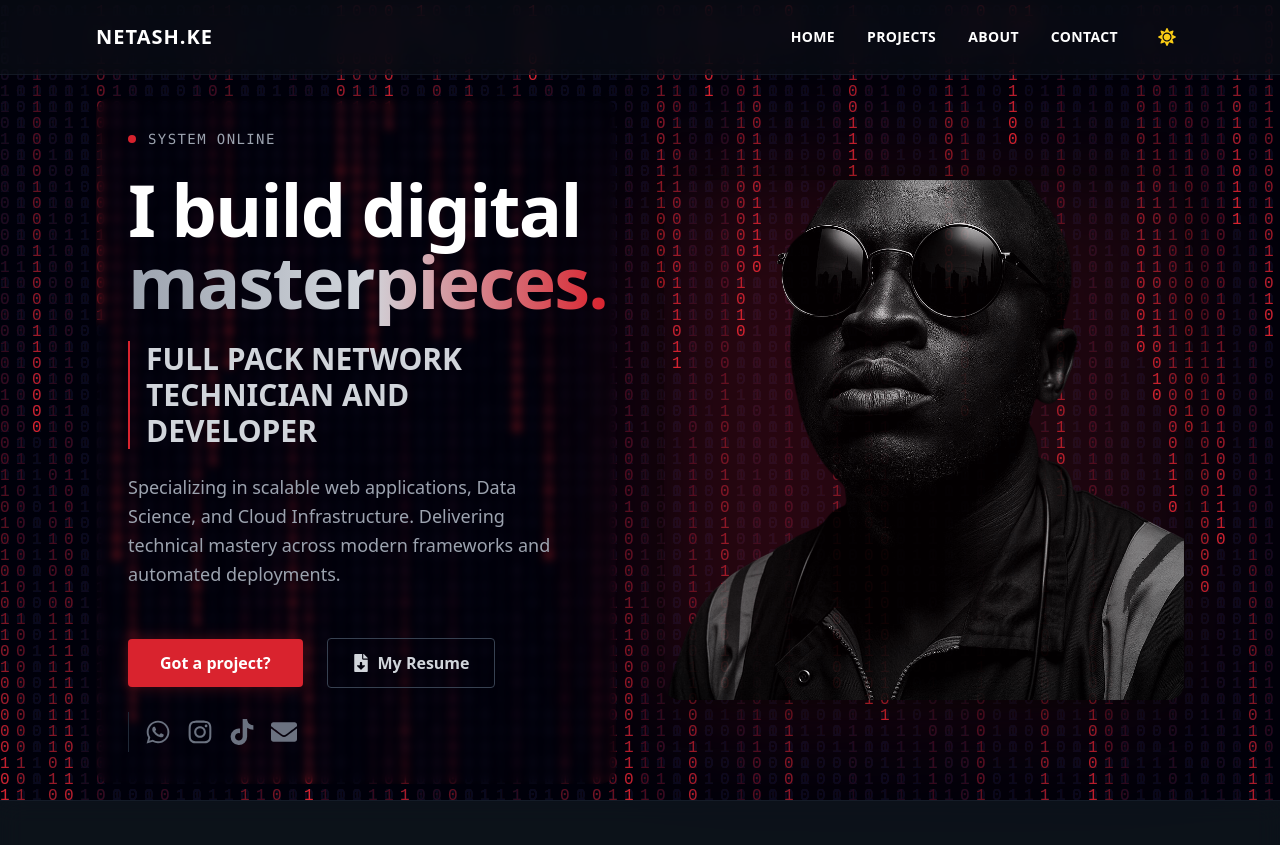
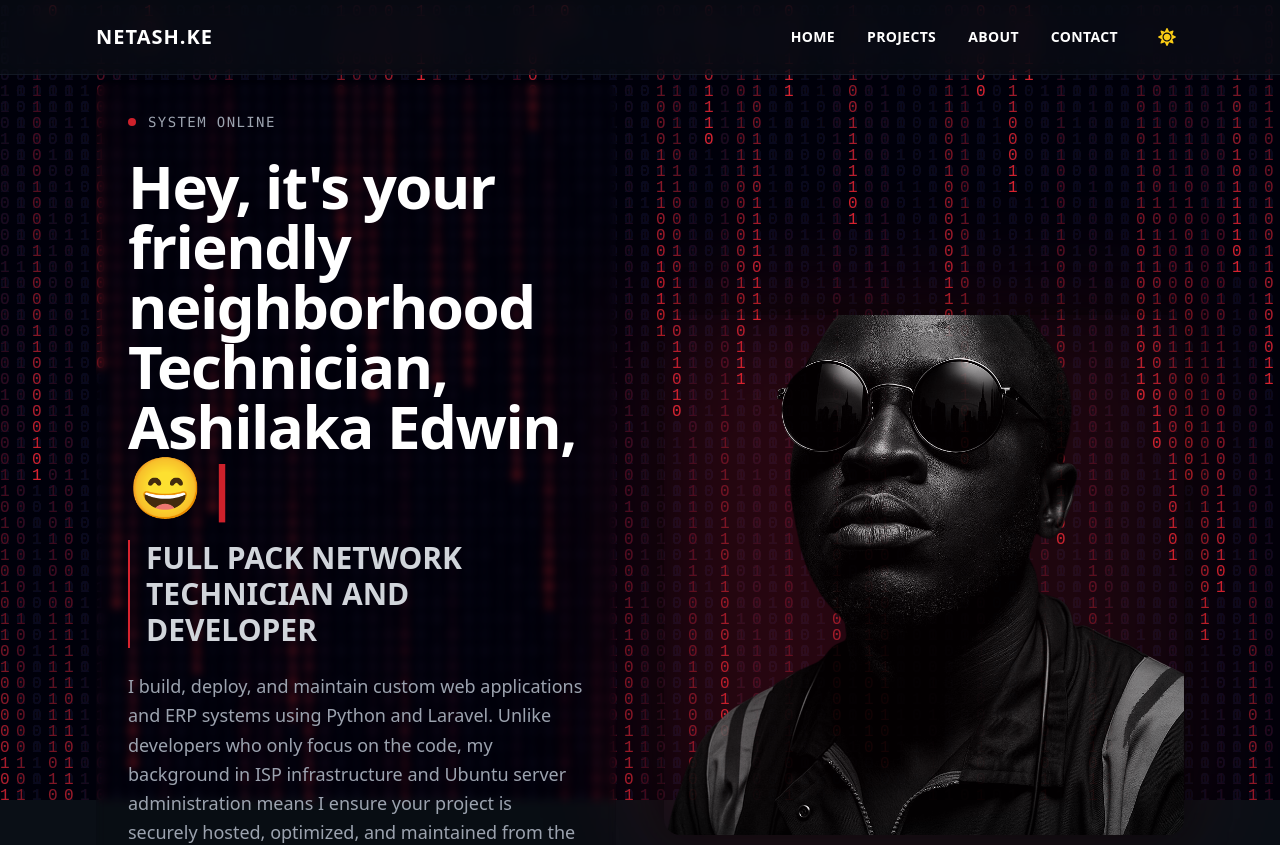
Before and after one commit to CaLLmeeDdY/ashilaka-portfolio-, a React (Vite) app: page / in a window 1280 px wide. Shown: the top 845 px of the page. Built offline with nearby package versions, Linux system fonts and the light colour scheme.

Commit message:
Added dynamic typewriter effect to hero section

```diff
--- a/src/App.jsx
+++ b/src/App.jsx
@@ -1,5 +1,4 @@
-import React, { useState } from 'react';
-// 1. Added FaTiktok to the imports
+import React, { useState, useEffect } from 'react';
 import { FaInstagram, FaWhatsapp, FaEnvelope, FaFileDownload, FaSun, FaMoon, FaTiktok } from 'react-icons/fa';
 import MatrixBackground from './MatrixBackground';
 
@@ -9,7 +8,7 @@ import MatrixBackground from './MatrixBackground';
 const profile = {
   name: "NETASH.KE",
   role: "FULL PACK NETWORK TECHNICIAN AND DEVELOPER",
-  bio: "Specializing in scalable web applications, Data Science, and Cloud Infrastructure. Delivering technical mastery across modern frameworks and automated deployments.",
+  bio: "I build, deploy, and maintain custom web applications and ERP systems using Python and Laravel. Unlike developers who only focus on the code, my background in ISP infrastructure and Ubuntu server administration means I ensure your project is securely hosted, optimized, and maintained from the ground up.",
   buttonText: "Got a project?",
   resumeText: "My Resume",
   resumeLink: "/ashilaka-resume.pdf",
@@ -18,7 +17,6 @@ const profile = {
   phone: "+254 769 058 951",
   whatsapp: "254769058951",
   instagram: "netash_254",
-  // 2. Add your TikTok handle here (without the @ symbol)
   tiktok: "ashilakaeddy054"
 };
 
@@ -60,6 +58,33 @@ const experience = [
     description: "Applied machine learning models to solve complex datasets, focusing on high-accuracy predictive analytics and health classification."
   }
 ];
+
+// ==========================================================
+// ⌨️ TYPEWRITER ANIMATION COMPONENT
+// ==========================================================
+const Typewriter = ({ text, speed = 60 }) => {
+  const [displayedText, setDisplayedText] = useState('');
+
+  useEffect(() => {
+    let i = 0;
+    const intervalId = setInterval(() => {
+      setDisplayedText(text.slice(0, i + 1));
+      i++;
+      if (i >= text.length) {
+        clearInterval(intervalId);
+      }
+    }, speed);
+
+    return () => clearInterval(intervalId);
+  }, [text, speed]);
+
+  return (
+    <span>
+      {displayedText}
+      <span className="animate-pulse text-[#d9232e] ml-1">|</span>
+    </span>
+  );
+};
 
 export default function App() {
   const [buttonText, setButtonText] = useState("Send a message");
@@ -120,9 +145,13 @@ export default function App() {
             <span className="w-2 h-2 rounded-full bg-[#d9232e] animate-pulse"></span>
             System Online
           </p>
-          <h1 className="text-5xl md:text-7xl font-bold leading-tight tracking-tight">
-            I build digital <br/> <span className="text-transparent bg-clip-text bg-gradient-to-r from-gray-400 via-gray-300 to-[#d9232e]">masterpieces.</span>
+
+          {/* NEW TYPEWRITER TEXT */}
+          {/* Added min-height so the layout doesn't jump as lines wrap during typing */}
+          <h1 className="text-4xl md:text-5xl lg:text-6xl font-bold leading-tight tracking-tight min-h-[140px] md:min-h-[160px]">
+            <Typewriter text="Hey, it's your friendly neighborhood Technician, Ashilaka Edwin, 😄" />
           </h1>
+
           <h2 className={`text-2xl md:text-3xl font-semibold border-l-2 border-[#d9232e] pl-4 ${isDarkMode ? 'text-gray-300' : 'text-gray-700'}`}>
             {profile.role}
           </h2>
@@ -149,7 +178,6 @@ export default function App() {
               <a href={`https://instagram.com/${profile.instagram}`} target="_blank" rel="noopener noreferrer" className="hover:text-pink-500 transition-colors" aria-label="Instagram">
                 <FaInstagram size={26} />
               </a>
-              {/* 3. TikTok Icon Added Here */}
               <a href={`https://tiktok.com/@${profile.tiktok}`} target="_blank" rel="noopener noreferrer" className={`transition-colors ${isDarkMode ? 'hover:text-white' : 'hover:text-black'}`} aria-label="TikTok">
                 <FaTiktok size={26} />
               </a>
@@ -164,7 +192,7 @@ export default function App() {
           {/* 150% Larger Parent Container */}
           <div className="relative group cursor-pointer w-full max-w-[27rem] lg:max-w-[36rem] aspect-square">
 
-            {/* The background glow (automatically scales to fit the new size) */}
+            {/* The background glow */}
             <div className="absolute -inset-2 bg-gradient-to-r from-[#d9232e] to-red-900 rounded-2xl blur-3xl opacity-20 group-hover:opacity-60 transition duration-1000 group-hover:duration-500"></div>
 
             {/* The Image Container */}
```
